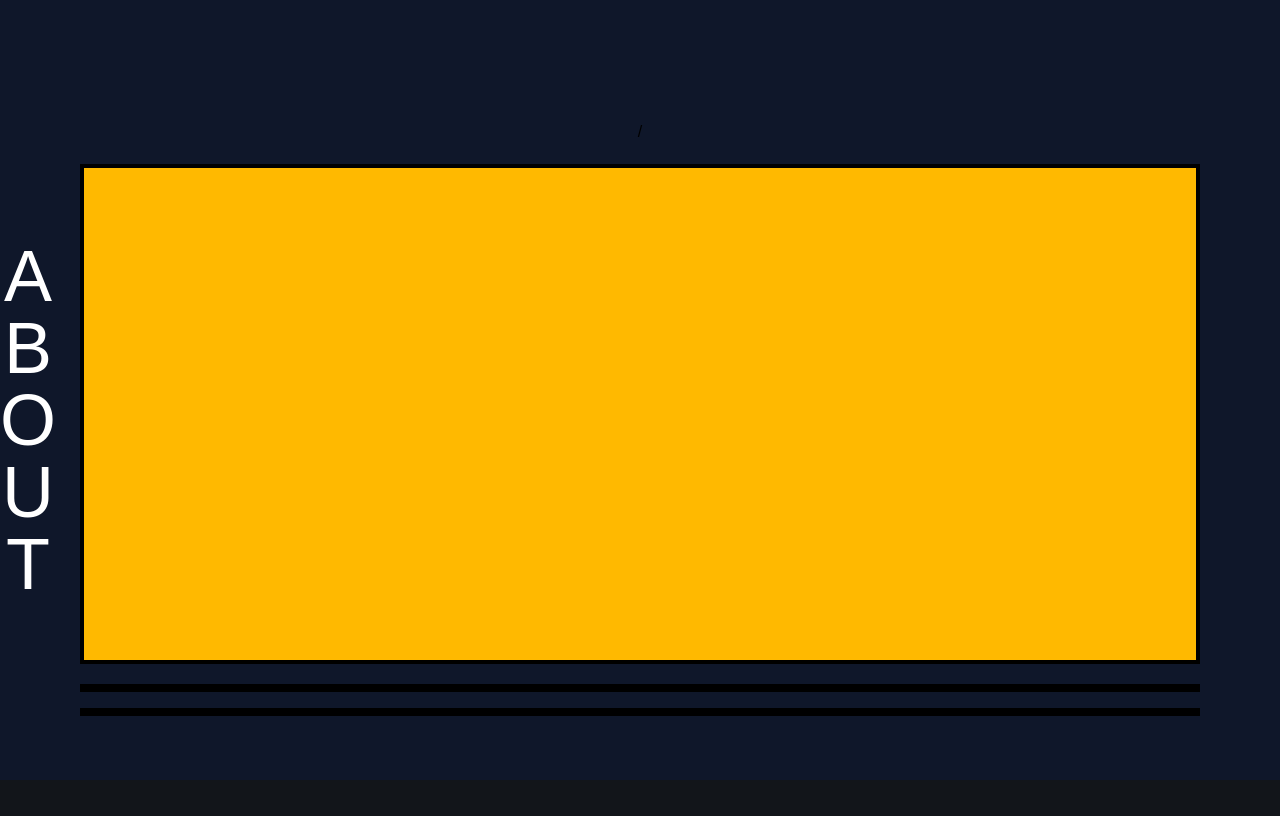
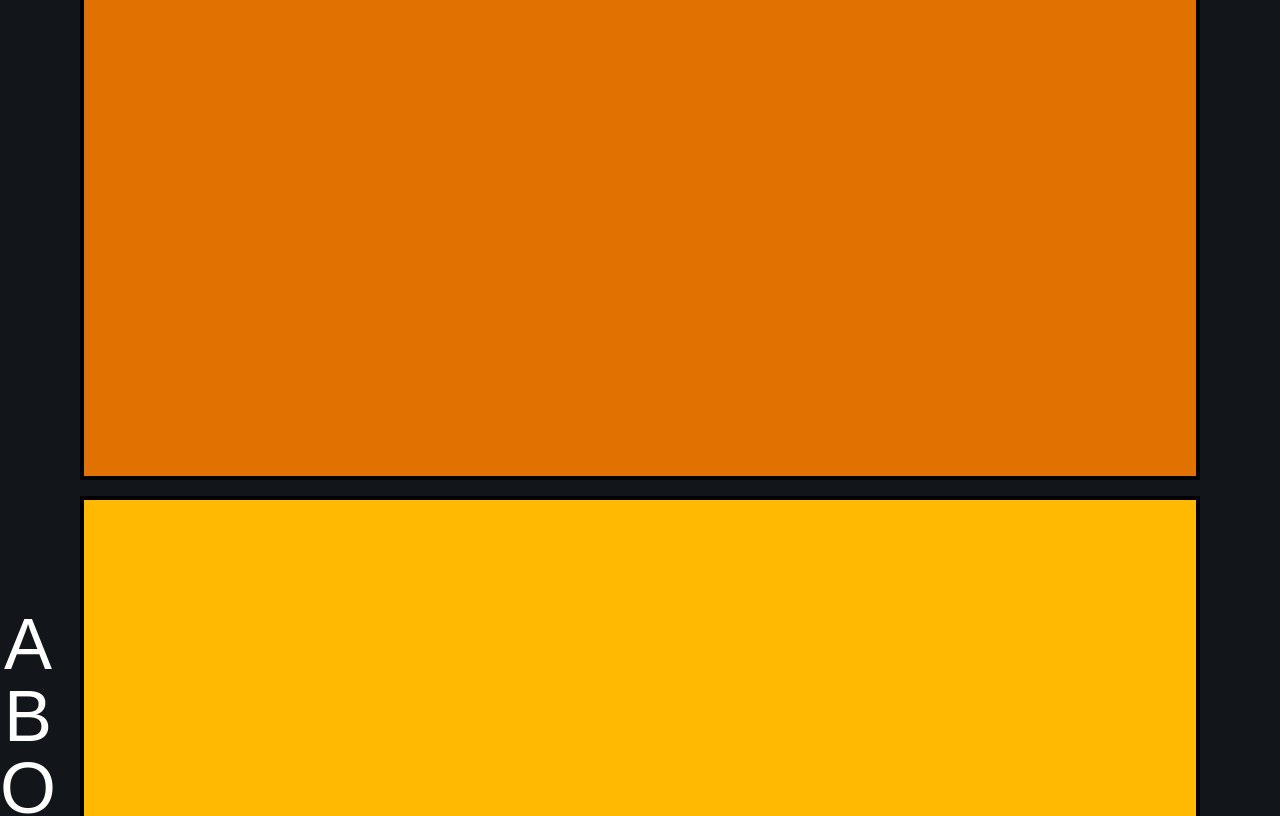
Before and after one commit to Saves331/CV, a React (Vite) app: page / in a window 1280 px wide. Shown: the part 820-1636 px from the top of the page. Built offline with nearby package versions, Linux system fonts and the light colour scheme.

Commit message:
Project section on 80% done

```diff
--- a/src/components/About.tsx
+++ b/src/components/About.tsx
@@ -8,7 +8,7 @@ function About() {
 
 
   return (
-    <div className='h-screen py-[10vh] w-full px-10 md:px-20 relative z-0 flex items-center justify-center sm:pt-[20vh] pb-[10vh]'>
+    <div className='w-full px-10 md:px-20 relative z-0 flex items-center justify-center'>
 
         <div className=' flex-col items-center absolute left-0 top-1/2 -translate-y-1/2 text-7xl text-white pt-[10vh]  z-0 hidden md:flex'>
 
@@ -28,16 +28,16 @@ function About() {
         <h1 className='text-6xl text-[#F1F5F9] font-bold py-10 md:hidden'>About Me</h1>
 
 
-              <div className='flex gap-4 min-h-[75vh] flex-col'>
-                      <div className='flex flex-col h-1/2 gap-5'>/
+              <div className='flex gap-4 min-h-[75vh] flex-col-reverse'>
+                      <div className='flex flex-col h-1/2 gap-5'>
                         <div className='bg-amber-400 border-4 min-h-[500px]'></div>
-                        <div className='bg-amber-400 border-4 h-1/2'></div>
+                        <div className='bg-amber-400 border-4 min-h-[500px] h-1/2'></div>
                       </div>
 
 
 
                       <div className='h-1/2'>
-                        <div className='bg-amber-600 border-4 h-full'></div>
+                        <div className='bg-amber-600 border-4 h-full min-h-[500px]'></div>
 
                         </div>
                       </div>
--- a/src/components/Projects.tsx
+++ b/src/components/Projects.tsx
@@ -24,27 +24,41 @@ function Projects() {
 
               <div className='flex gap-4 flex-col items-center xl:flex-row'>
 
-                <a href="https://cicman-clicker.netlify.app/" target='_blank' className='flex w-full xl:w-1/2 gap-4 h-[75vh] min-w-[364px] bg-black'>
+                <a href="https://cicman-clicker.netlify.app/" target='_blank' className='flex w-full xl:w-1/2 gap-4 h-[75vh] min-w-[364px] bg-black relative text-white border-4'>
+
+                                     <img src={CicmanClicker} alt="CicmanClicker" className='absolute inset-0 w-full h-full object-cover'/>
+
+                                     <div className="absolute inset-0 bg-black/50"></div>
+
+                        <div className='relative flex justify-center items-center w-full h-full'>
 
 
-                        <div className=' border-4 h-full w-full bg-cover bg-center flex justify-center items-center'
-                             style={{ backgroundImage: `url(${CicmanClicker})` }}>
-
-                              <h1 className='text-4xl font-bold text-white'>
+                              <h1 className='text-4xl font-bold lg:text-6xl'>
                                 Cicman-Clicker
                               </h1>
                         </div>
-
-
-
-
-
                 </a>
 
 
 
                       <div className='w-full xl:w-1/2 h-[75vh] min-w-[364px]'>
-                        <div className='bg-amber-600 border-4 h-full w-full'></div>
+                        <div className='bg-gray-800 border-4 border-white h-full w-full flex justify-center items-center flex-col cursor-not-allowed'>
+
+                            <h1 className='text-4xl font-bold lg:text-5xl text-white p-10'>
+                              Expense Tracker
+                            </h1>
+
+                            <h2 className='text-3xl font-semibold lg:text-4xl text-amber-300 p-10 pt-0'>
+                              Soon
+                            </h2>
+
+                            <h2 className='text-3xl font-semibold lg:text-4xl text-gray-500 p-10 pt-0'>
+                              15th of October
+                            </h2>
+
+
+                        </div>
+
 
                         </div>
                       </div>
--- a/src/index.css
+++ b/src/index.css
@@ -1,7 +1,7 @@
 @import "tailwindcss";
 
 body {
- background-color:#0F172A ;
+ background-color:#12151a;
  font-family: sans-serif;
 }
 
```
